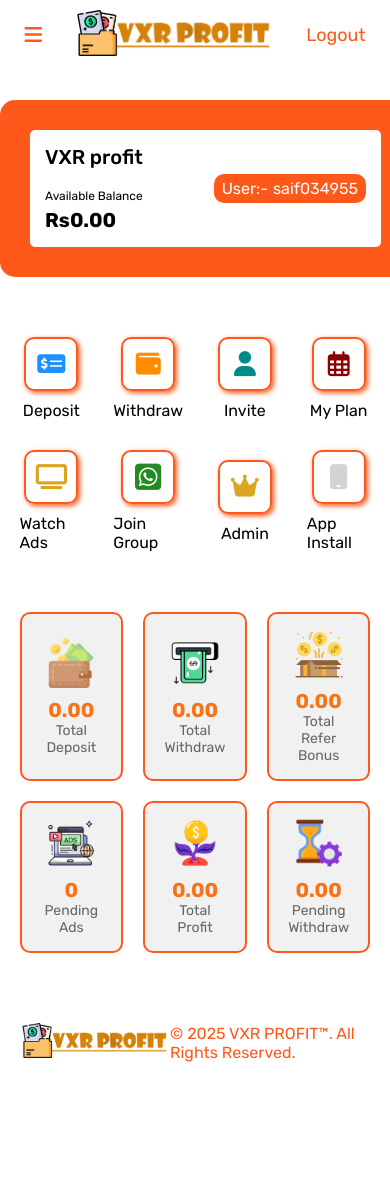
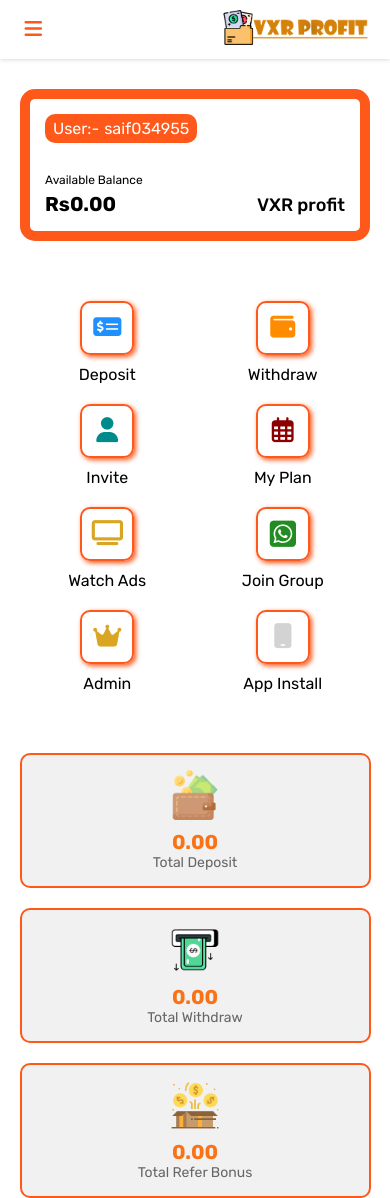
Before and after one commit to saifullahwebpenter/vxr-clone, a plain HTML site: page index.html in a window 390 px wide. Shown: the top 1198 px of the page. Before the commit the page ends 1102 px from the top, so only its background shows below. Drawn offline with Linux system fonts and the light colour scheme.

Commit message:
responsive index page

```diff
--- a/index.html
+++ b/index.html
@@ -6,14 +6,17 @@
     <title>VXR Clone</title>
     <link rel="stylesheet" href="https://cdnjs.cloudflare.com/ajax/libs/font-awesome/6.7.2/css/all.min.css">
     <link rel="stylesheet" href="style.css">
+    <link rel="stylesheet" href="responsive.css">
 </head>
 <body>
     <!-- NAVBAR -->
-    <div class="navbar">
-        <div class="menu"><i class="fa-solid fa-bars"></i></div>
-        <div class="logo"><img src="./assets/images/logo (1).png" alt=""></div>
-        <div class="logout"><a href="login.html">Logout</a></div>
-    </div>
+     <div class="navbar-container">
+        <div class="navbar">
+            <div class="menu"><i class="fa-solid fa-bars"></i></div>
+            <div class="logo"><a href="index.html"><img src="./assets/images/logo (1).png" alt=""></a></div>
+            <div class="logout"><a href="login.html">Logout</a></div>
+        </div>
+     </div>
     <!-- ACC INFO -->
     <div class="acc-info-container">
         <div class="acc-info">
--- /dev/null
+++ b/responsive.css
@@ -0,0 +1,61 @@
+@media (max-width:800px) {
+    .acc-info-container{
+        width: auto;
+        margin: 30px 20px 0 20px;
+    }
+}
+@media(max-width:600px){
+    .footer{
+        flex-direction: column;
+        gap: 20px;
+    }
+    .dashboard{
+        grid-template-columns: repeat(2, 1fr);
+    }
+}
+@media(max-width:500px){
+    .options-container{
+        grid-template-columns: repeat(3, 1fr);
+    }
+    .logout{
+        display: none;
+    }
+    .acc-info{
+        align-items: start;
+        flex-direction: column;
+        gap: 30px;
+    }
+    .acc-info-container{
+        padding: 10px;
+    }
+    .acc-info-right{
+        order: -1;
+    }
+    .acc-info-left{
+        flex-direction: row;
+        align-items: end;
+        gap: 0;
+        justify-content: space-between;
+        width: 100%;
+    }
+    .company-name{
+        order: 2;
+        font-size: 18px;
+    }
+    .logo img {
+        width: 150px;
+    }
+}
+@media(max-width:400px){
+    .footer-right p{
+        font-size: 13px;
+    }
+    .options-container {
+        grid-template-columns: repeat(2, 1fr);
+        grid-row-gap: 20px;
+        grid-column-gap: 0;
+    }
+    .dashboard {
+        grid-template-columns: repeat(1, 1fr);
+    }
+}
--- a/style.css
+++ b/style.css
@@ -13,6 +13,12 @@
 }
 
 /* navbar */
+.navbar-container{
+    position: sticky;
+    top: 0;
+    background-color: #fff;
+    box-shadow:0px 0px 5px rgba(0,0,0,0.2);
+}
 .navbar {
     display: flex;
     justify-content: space-between;
```
